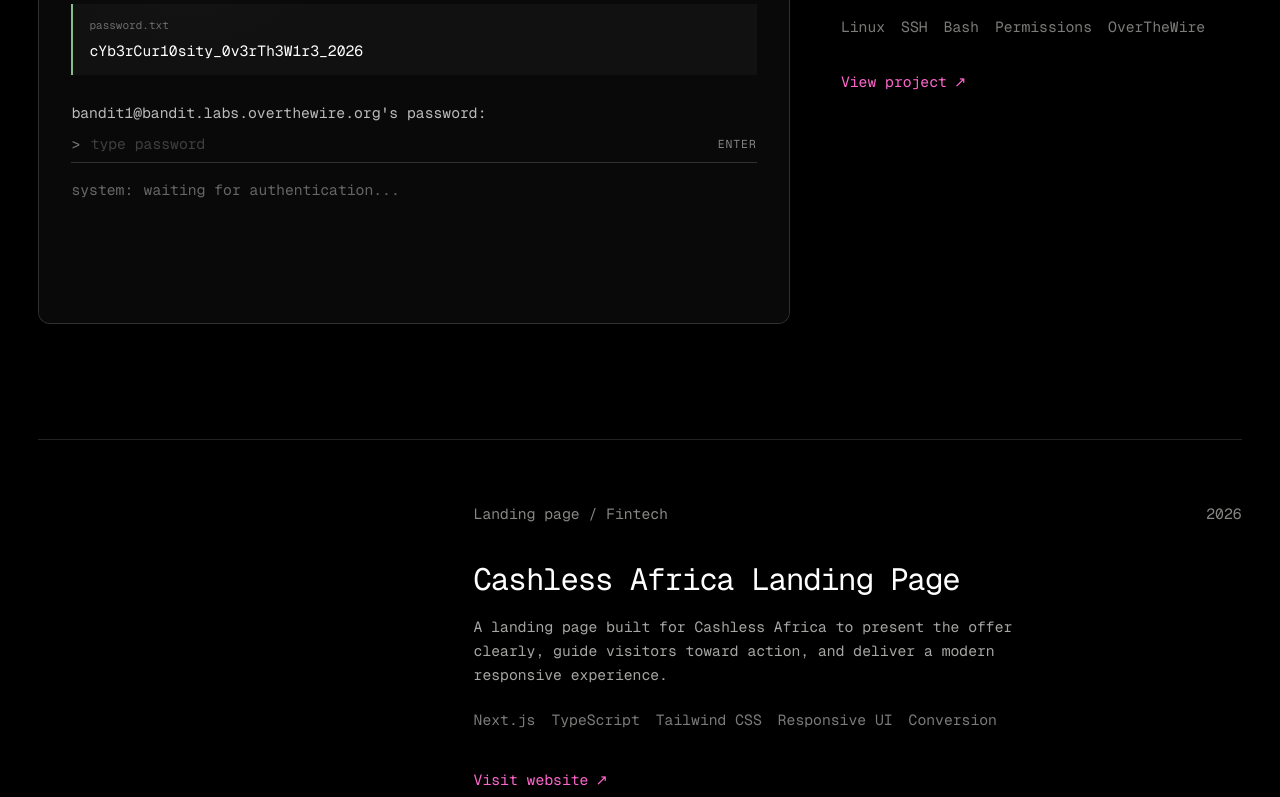
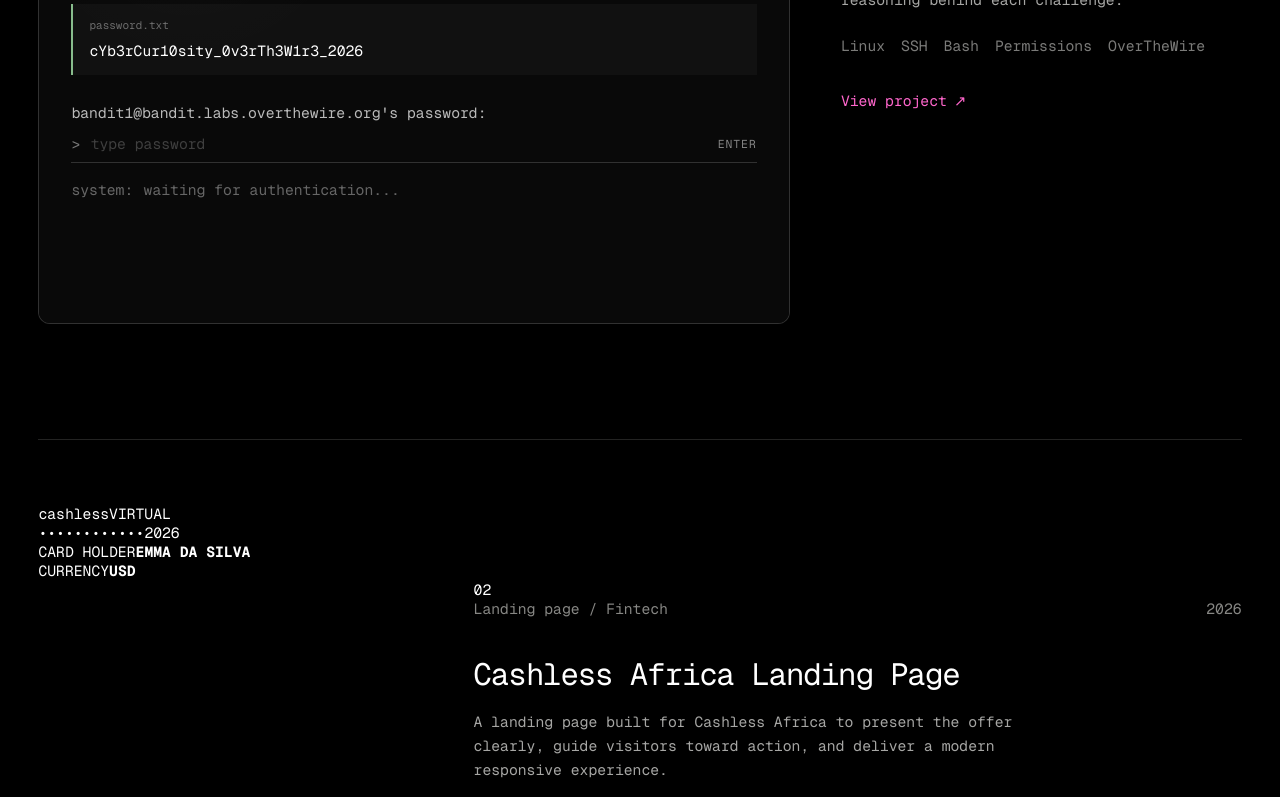
Before and after one commit to emma-dasilva-dev/emma-portfolio, a Next.js app: page / in a window 1280 px wide. Shown: the part 2513-3310 px from the top of the page. Built offline with nearby package versions, Linux system fonts and the light colour scheme.

Commit message:
Add project numbers and Cashless digital card visual

```diff
--- a/src/components/sections/Projects.tsx
+++ b/src/components/sections/Projects.tsx
@@ -186,6 +186,7 @@ export default function Projects() {
         </div>
 
         <div className="project-bandit-copy">
+          <span className="project-number">01</span>
           <div className="project-bandit-meta">
             <span>{copy.meta}</span>
             <span>2026</span>
@@ -215,7 +216,46 @@ export default function Projects() {
       </article>
 
       <article className="project-cashless">
+        <a
+          className="project-cashless-card"
+          href={cashlessUrl}
+          target="_blank"
+          rel="noreferrer"
+          aria-label={copy.cashlessVisit}
+        >
+          <div className="cashless-card-glow" aria-hidden="true" />
+          <div className="cashless-card-head">
+            <span className="cashless-card-brand">cashless</span>
+            <span className="cashless-card-kind">VIRTUAL</span>
+          </div>
+
+          <div className="cashless-card-chip" aria-hidden="true">
+            <span />
+            <span />
+            <span />
+          </div>
+
+          <div className="cashless-card-number" aria-label="Virtual card ending in 2026">
+            <span>••••</span>
+            <span>••••</span>
+            <span>••••</span>
+            <span>2026</span>
+          </div>
+
+          <div className="cashless-card-foot">
+            <div>
+              <span className="cashless-card-label">CARD HOLDER</span>
+              <strong>EMMA DA SILVA</strong>
+            </div>
+            <div className="cashless-card-currency">
+              <span className="cashless-card-label">CURRENCY</span>
+              <strong>USD</strong>
+            </div>
+          </div>
+        </a>
+
         <div className="project-cashless-copy">
+          <span className="project-number">02</span>
           <div className="project-cashless-meta">
             <span>{copy.cashlessMeta}</span>
             <span>2026</span>
```
